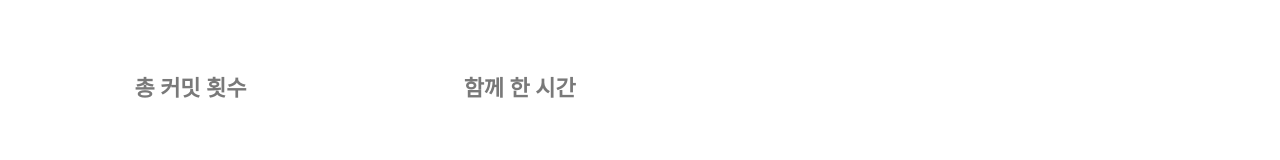
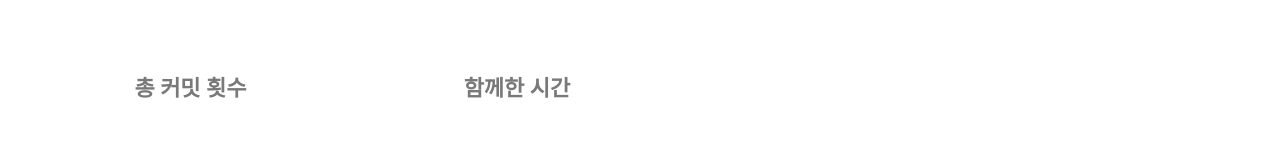
Before and after one commit to Team-INSERT/INSERT_WEB, a Next.js app: page /home/layouts/HomePage in a window 1280 px wide. Shown: the part 533-693 px from the top of the page. Built offline with nearby package versions, Linux system fonts and the light colour scheme.

Commit message:
chore: 띄어쓰기

```diff
--- a/src/pages/home/layouts/HomePage/index.tsx
+++ b/src/pages/home/layouts/HomePage/index.tsx
@@ -37,7 +37,7 @@ function HomePage() {
           <S.HomePageCommit>{commit}</S.HomePageCommit>
         </S.HomePageCommitSection>
         <S.HomePageTimeSection>
-          <S.HomePageTimeText>함께 한 시간</S.HomePageTimeText>
+          <S.HomePageTimeText>함께한 시간</S.HomePageTimeText>
           <S.HomePageTime>{time}</S.HomePageTime>
         </S.HomePageTimeSection>
       </S.HomePageMiddle2>
```
